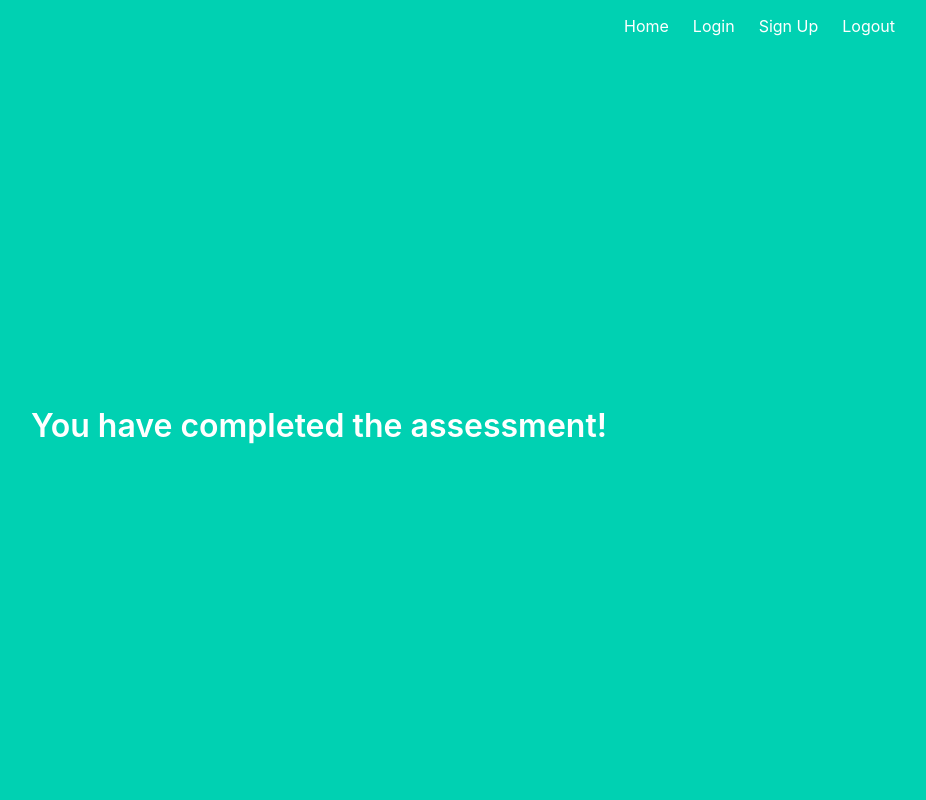
After one commit to 3richolliday/Grade-12-Final, a Flask app: page /assess/assessment_complete in a window 1280 px wide. The commit adds this page. Shown: the whole page, without its empty margins (321-1247 px from the left). Run offline with Flask 3, Linux system fonts and the light colour scheme; the visitor is signed in with stand-in values (Sample User, id 1).

Commit message:
Further logic to progress through questions. Added complete assessment placeholder page.

```diff
--- a/app/assess/routes.py
+++ b/app/assess/routes.py
@@ -1,5 +1,5 @@
 from app.assess import bp
-from flask import render_template
+from flask import render_template, session, redirect, url_for
 from flask_login import login_required, current_user
 
 from app.models.item import Item
@@ -7,6 +7,9 @@ from app.models.user_assessment import User_Assessment
 from app.models.user_assessment_detail import User_Assessment_Detail
 from app.sqla import sqla
 from sqlalchemy import and_
+
+SESSION_VAR_ASSESSMENT_ID = 'assessment_id'
+SESSION_VAR_ASSESSMENT_DETAIL_ID = 'assessment_detail_id'
 
 @bp.route('/select_language')
 @login_required
@@ -16,15 +19,45 @@ def select_language():
 @bp.route('/present_question')
 @login_required
 def present_question():
+
+    # TBD: Instance the assessment here
     assessment = User_Assessment.query.filter(User_Assessment.user_id == current_user.id).first()
+    session[SESSION_VAR_ASSESSMENT_ID] = assessment.id
+
+    detail_for_next_question = get_next_assessment_detail(assessment);
+
+    if detail_for_next_question:
+        question = detail_for_next_question.item.question
+        session[SESSION_VAR_ASSESSMENT_DETAIL_ID] = detail_for_next_question.id
+        return render_template('assess/present_question.html', question=question)
+    else:
+        return redirect(url_for("assess.assessment_complete"))
+
+@bp.route('/present_question', methods=['POST'])
+@login_required
+def present_question_post():
+
+    assessment_id = session[SESSION_VAR_ASSESSMENT_ID]
+    assessment = User_Assessment.query.filter(User_Assessment.id == assessment_id)
+
+    assessment_detail_id = session[SESSION_VAR_ASSESSMENT_DETAIL_ID]
+    detail = User_Assessment_Detail.query.filter(User_Assessment_Detail.id == assessment_detail_id).first()
+
+    detail.score = 0.5
+    sqla.session.commit()
+
+    return redirect(url_for("assess.present_question"))
+
+@bp.route('/assessment_complete')
+@login_required
+def assessment_complete():
+    return render_template('assess/assessment_complete.html')
+
+
+def get_next_assessment_detail(assessment):
 
     detail = User_Assessment_Detail.query.filter(
         (User_Assessment_Detail.user_assessment_id == assessment.id) &
         (User_Assessment_Detail.score == None)).first()
 
-    question = detail.item.question
-
-    detail.score = 0.5
-    sqla.session.commit()
-
-    return render_template('assess/present_question.html', question=question)
+    return detail
--- /dev/null
+++ b/app/templates/assess/assessment_complete.html
@@ -0,0 +1,7 @@
+{% extends "base.html" %}
+
+{% block content %}
+    <h1 class="title">
+        You have completed the assessment!
+    </h1>
+{% endblock %}
--- a/app/templates/assess/present_question.html
+++ b/app/templates/assess/present_question.html
@@ -4,4 +4,7 @@
     <h1 class="title">
         Question: {{ question }}!
     </h1>
+    <form method="post">
+        <input type="submit" value="Submit"></button>
+    </form>
 {% endblock %}
```
Also changed, not shown: LanguageMaster.sqlite.
